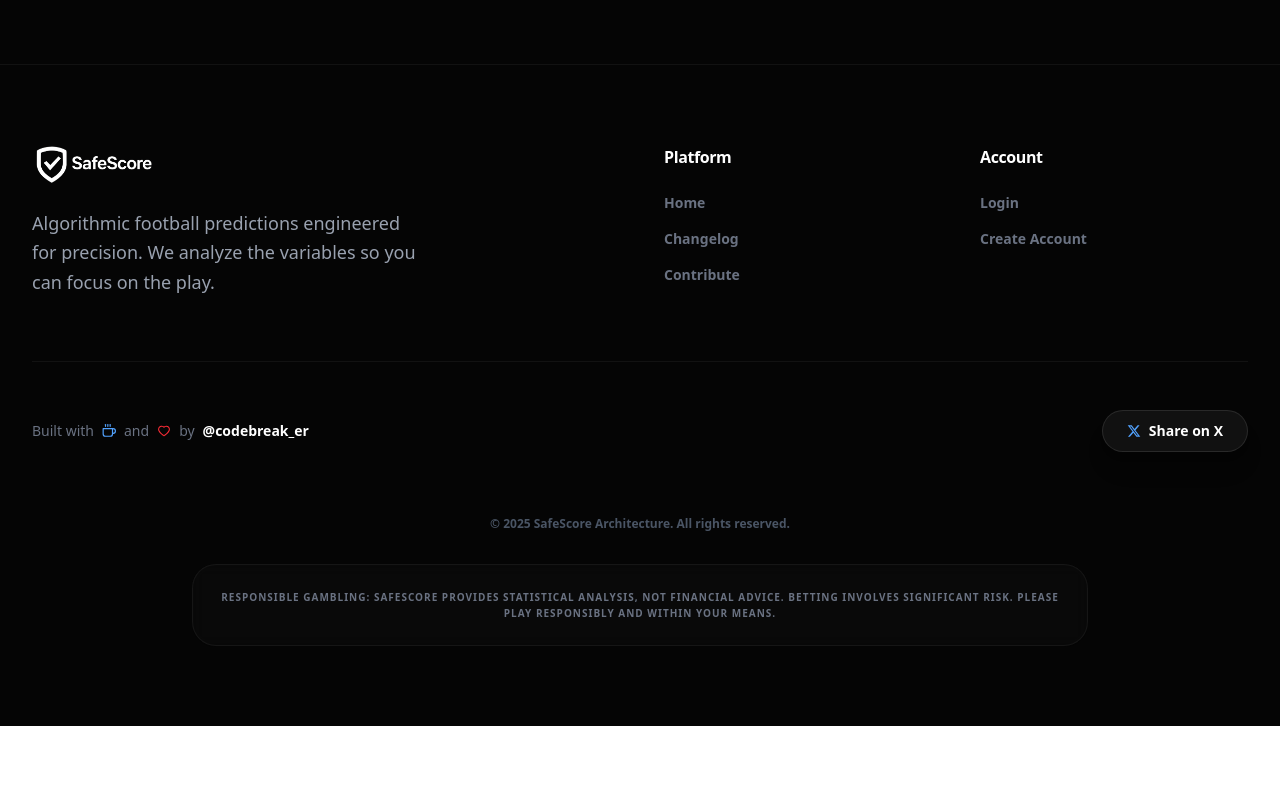
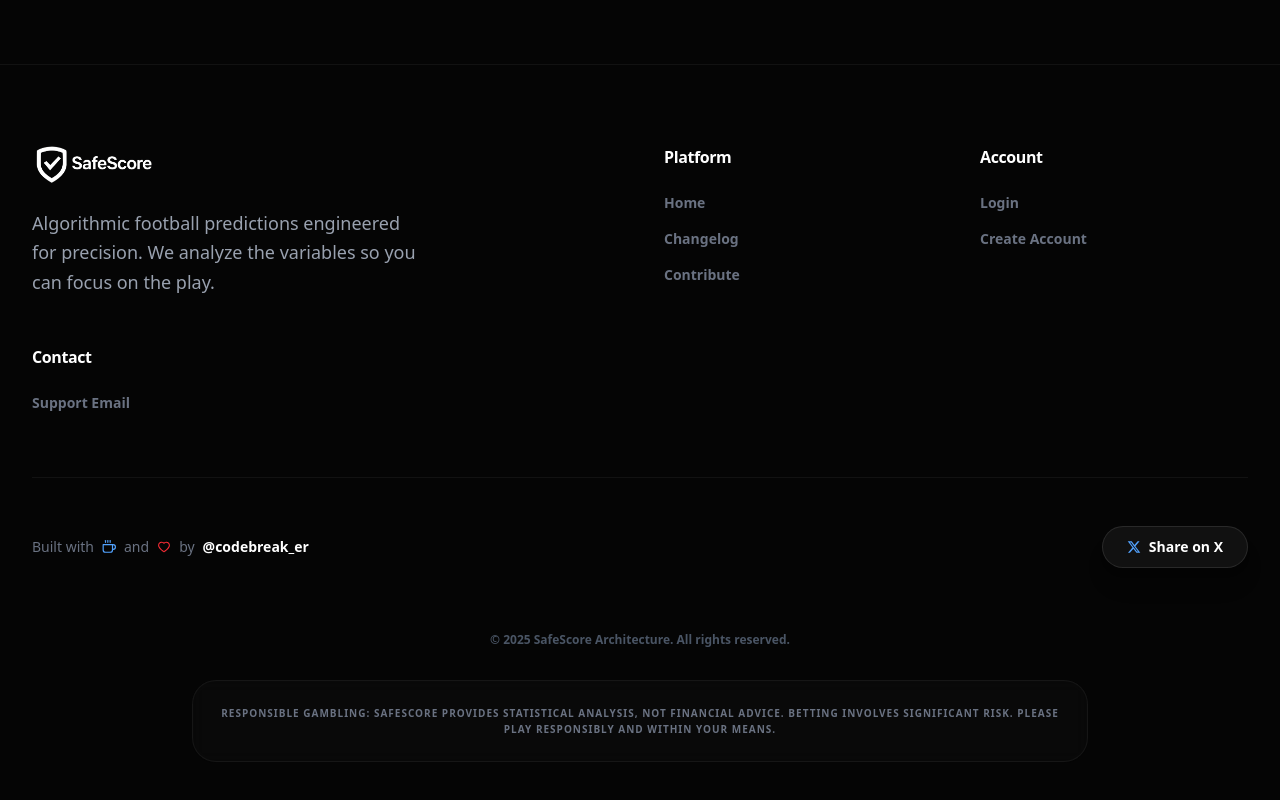
Before and after one commit to devtofunmi/safescore, a Next.js app: page / in a window 1280 px wide. Shown: the part 5130-5930 px from the top of the page. Before the commit the page ends 5856 px from the top, so only its background shows below. Built offline with nearby package versions, Linux system fonts and the light colour scheme; no server answers.

Commit message:
added support gmail

```diff
--- a/components/landing/Footer.tsx
+++ b/components/landing/Footer.tsx
@@ -51,6 +51,12 @@ const Footer: React.FC = () => {
                             )}
                         </div>
                     </div>
+                    <div>
+                        <h4 className="text-white font-bold mb-6 tracking-tight">Contact</h4>
+                        <div className="flex flex-col gap-4">
+                            <a href="mailto:safescorepro@gmail.com" className="text-gray-500 hover:text-white transition-colors text-sm font-bold cursor-pointer">Support Email</a>
+                        </div>
+                    </div>
                 </div>
 
                 <div className="border-t border-white/5 pt-12 flex flex-col md:flex-row justify-between items-center gap-8">
```
